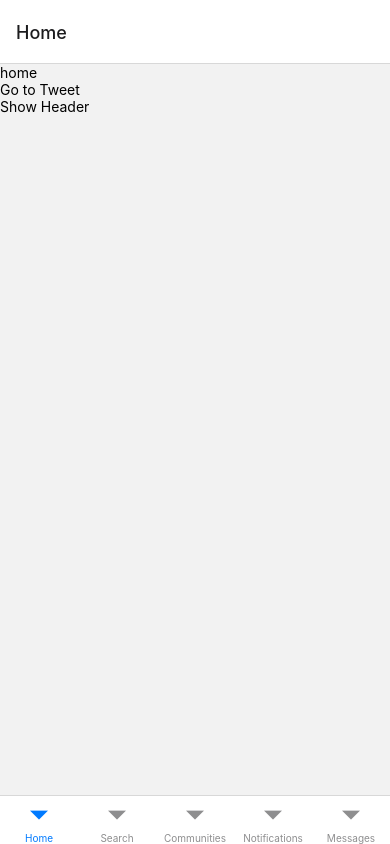
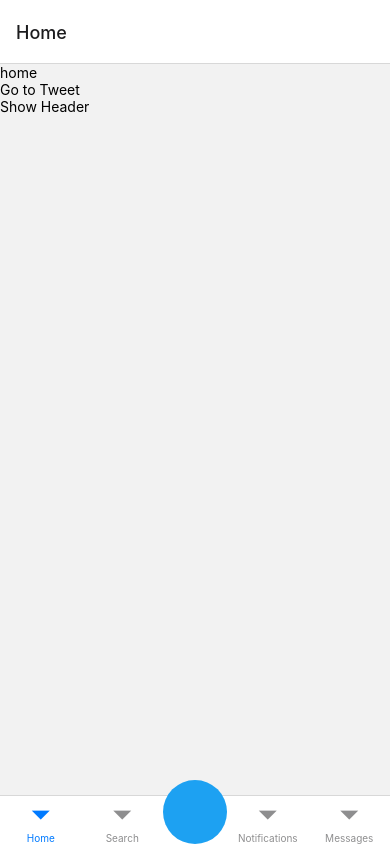
Before and after one commit to patika-218-akbank-reactnative-bootcamp/twitter-clone-week1, a React Native app: screen /Home in a window 390 px wide. Built offline with nearby package versions, Linux system fonts and the light colour scheme.

Commit message:
feat: add custom bottom nav button

```diff
--- a/src/navigation/bottomNavigation.js
+++ b/src/navigation/bottomNavigation.js
@@ -1,10 +1,12 @@
-import {View, Text} from 'react-native';
 import React from 'react';
+import {Pressable, Text, View} from 'react-native';
 
 import {createBottomTabNavigator} from '@react-navigation/bottom-tabs';
-import {useSafeAreaInsets} from 'react-native-safe-area-context';
 import {useNavigation} from '@react-navigation/native';
-import HomeNavigation from './homeNavigation';
+
+// import Icons from 'react-native-vector-icons/Feather';
+import useTheme from '@twitter/hooks/useTheme';
+import HomeNavigation from '@twitter/navigation/homeNavigation';
 
 const BottomNav = createBottomTabNavigator();
 
@@ -16,31 +18,10 @@ const EmptyScreen = () => {
   );
 };
 
-const Header = ({title}) => {
-  const {top} = useSafeAreaInsets();
-  const {goBack} = useNavigation();
-  const shouldGoBack = title === 'Tweet';
+const BottomNavigation = () => {
+  const {theme} = useTheme();
+  const {navigate} = useNavigation();
 
-  return (
-    <View
-      style={{
-        width: '100%',
-        backgroundColor: 'red',
-        paddingTop: top,
-        paddingBottom: 16,
-        display: 'flex',
-        flexDirection: 'row',
-        alignItems: 'center',
-        justifyContent: 'center',
-      }}>
-      <View>{shouldGoBack ? <Text onPress={goBack}>Go Back</Text> : null}</View>
-      <Text>{title}</Text>
-      <View></View>
-    </View>
-  );
-};
-
-const BottomNavigation = () => {
   return (
     <BottomNav.Navigator
       screenOptions={{
@@ -48,13 +29,34 @@ const BottomNavigation = () => {
       }}>
       <BottomNav.Screen name="Home" component={HomeNavigation} />
       <BottomNav.Screen
-        options={{headerShown: true}}
         name="Search"
+        options={{
+          headerShown: true,
+          tabBarActiveTintColor: theme.accentColor,
+        }}
         component={EmptyScreen}
       />
       <BottomNav.Screen
-        options={{headerShown: true}}
-        name="Communities"
+        options={{
+          headerShown: true,
+          tabBarButton: () => {
+            return (
+              <View style={{width: 64}}>
+                <Pressable
+                  style={{
+                    width: 64,
+                    height: 64,
+                    backgroundColor: theme.accentColor,
+                    position: 'absolute',
+                    top: -16,
+                    borderRadius: 32,
+                  }}
+                  onPress={() => navigate('Search')}></Pressable>
+              </View>
+            );
+          },
+        }}
+        name="Camera"
         component={EmptyScreen}
       />
       <BottomNav.Screen
```
Also changed, not shown: src/components/Header.js (added, +30 -0 lines).
